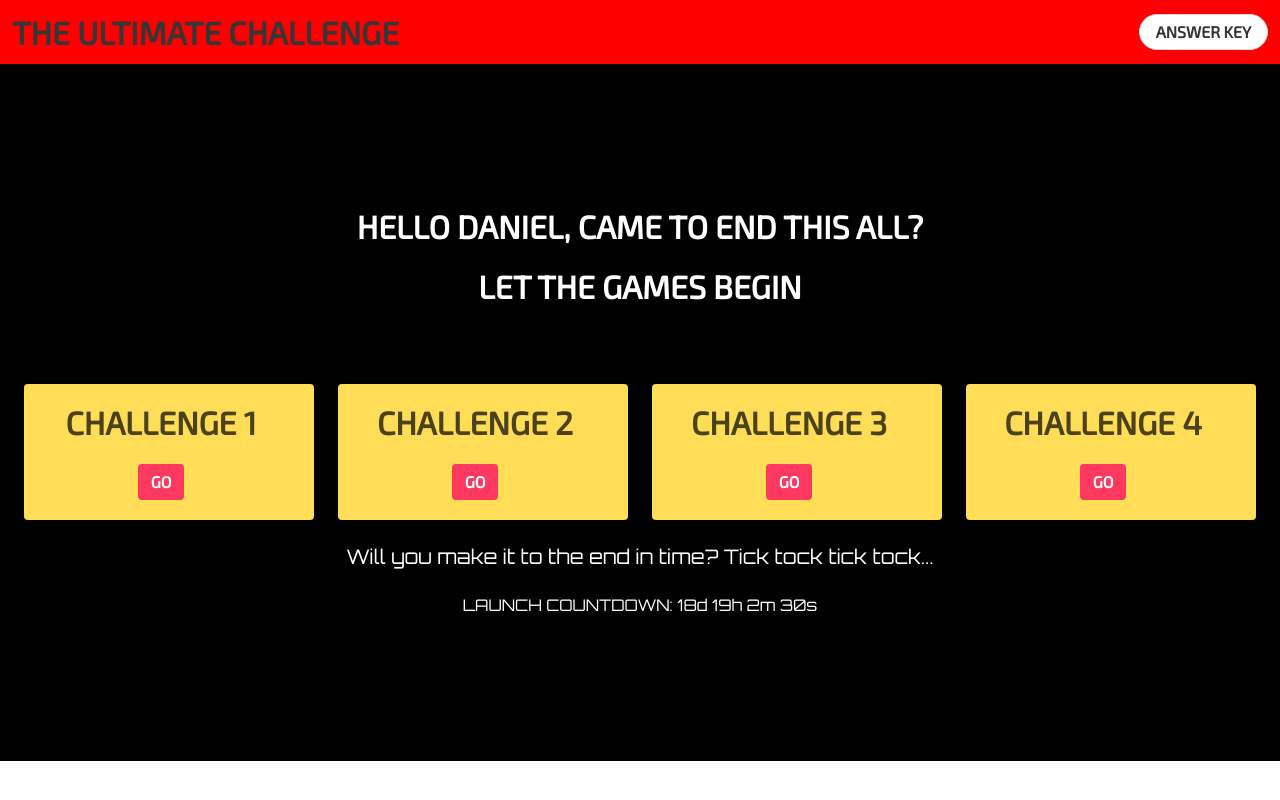
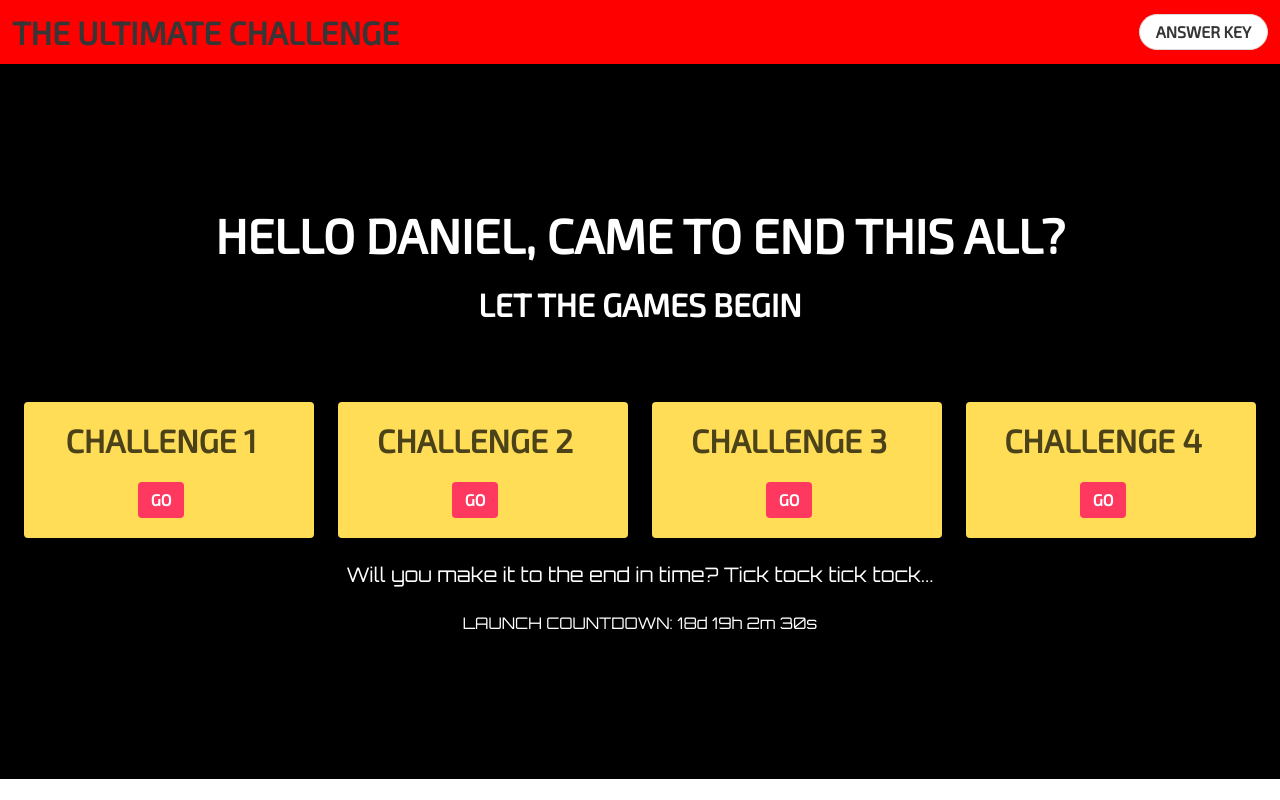
Before and after one commit to theultimatechallenge/temporarywelcome, a plain HTML site: page index.html in a window 1280 px wide. Drawn offline with nearby package versions, Linux system fonts and the light colour scheme.

Commit message:
Update index.html

```diff
--- a/index.html
+++ b/index.html
@@ -91,6 +91,7 @@
       text-align : center;
     }
 
+
   </style>
   <body>
     <section class="hero is-medium">
@@ -102,9 +103,9 @@
               </div>
               <div class="navbar-end">
                 <div class="buttons">
+
                 <div class = "navbar-item is size-4">
                 <a href="https://www.youtube.com/watch?v=XucCwsKJSRA" class="button is-rounded"><strong>ANSWER KEY</strong></a>
-			<!-- fool... no answers for you --!>
               </div>
               </div>
             </div>
@@ -115,10 +116,10 @@
 
     <div class="hero-body">
       <div class="container has-text-centered">
-        <p class="title is-large">
+        <p class="title is-size-1">
           HELLO DANIEL, CAME TO END THIS ALL?
         </p>
-        <div class="title">
+        <div class="title is-size-3">
           LET THE GAMES BEGIN
         </div>
       </div>
@@ -129,7 +130,7 @@
             <p class="title has-text-centered">
               CHALLENGE 1
             </p>
-            <a href = "roomofmirrors.html" class="button is-danger"><strong>GO</strong></a>
+            <a href="roomofmirrors.html" class="button is-danger"><strong>GO</strong></a>
           </article>
         </div>
           <div class="tile is-parent">
```
